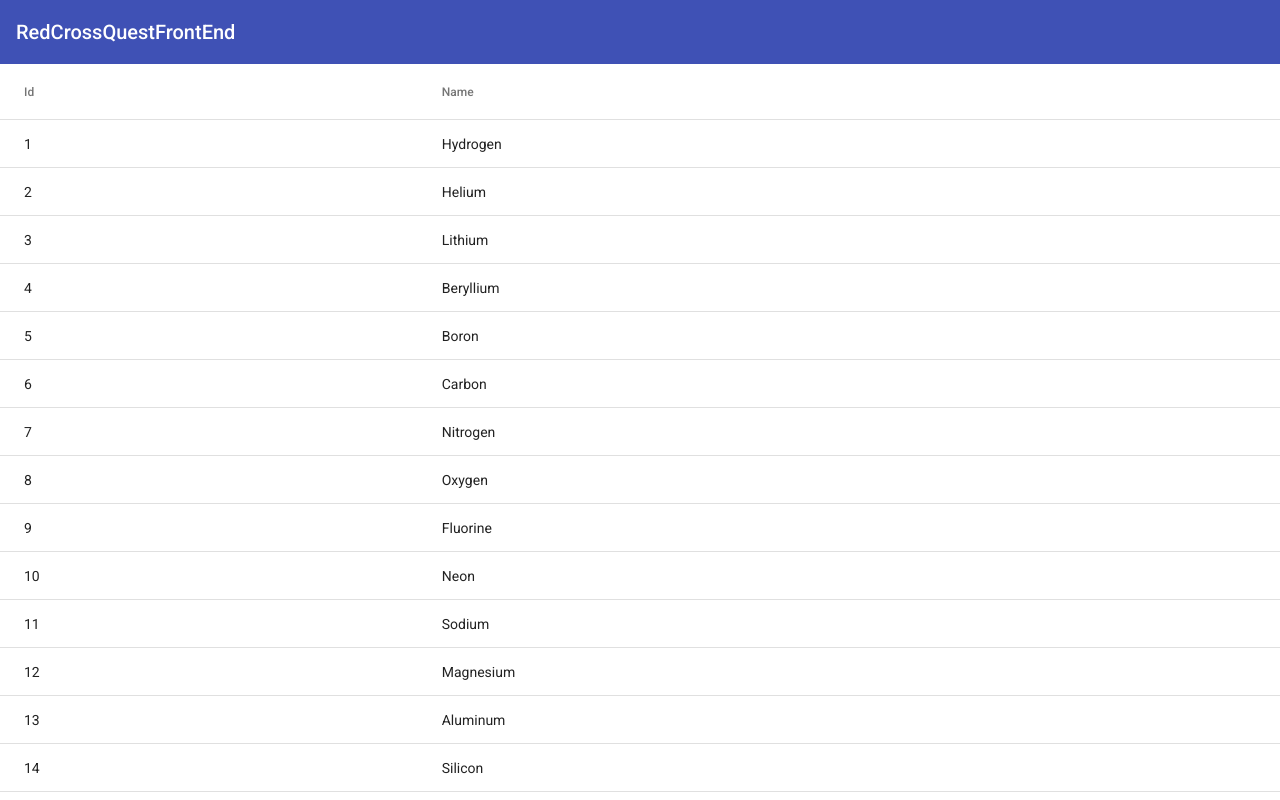
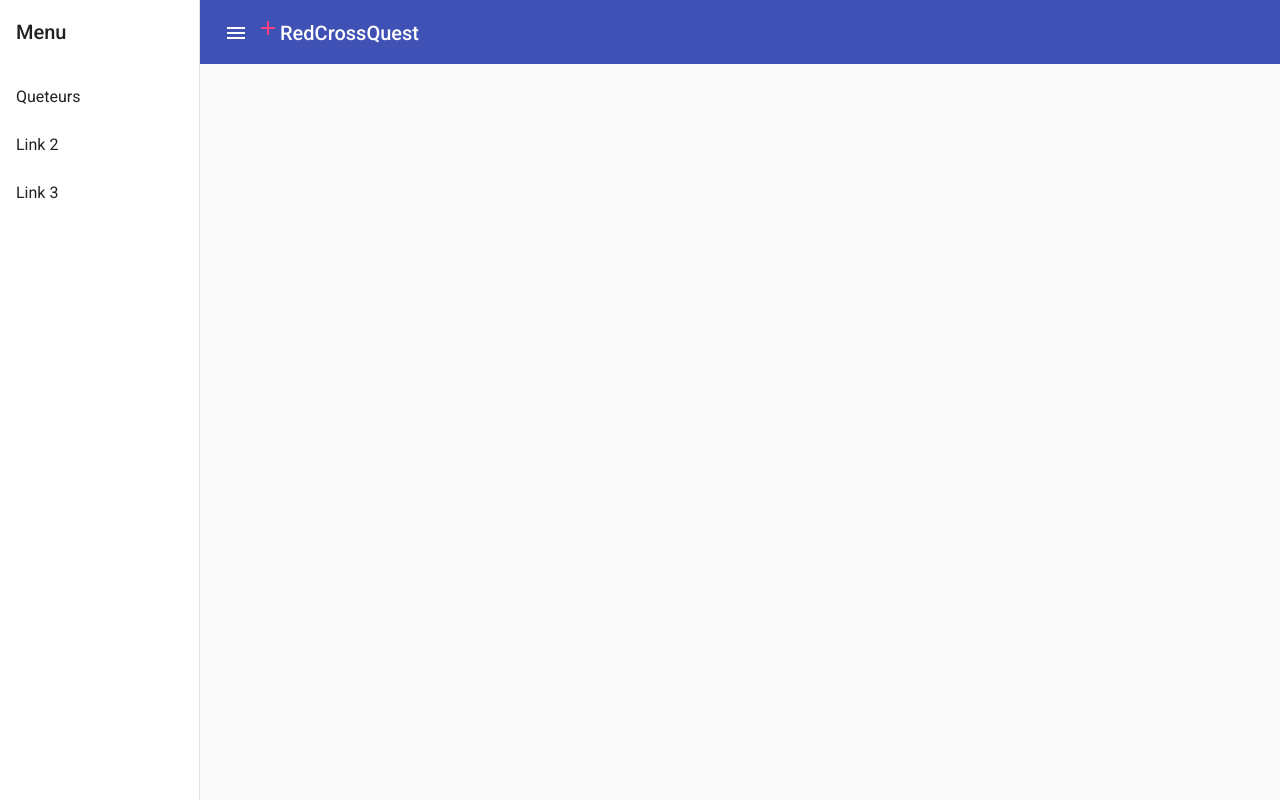
Before and after one commit to dev-mansonthomas/RedCrossQuestFrontEnd, an Angular app: page / in a window 1280 px wide. Built offline with nearby package versions, Linux system fonts and the light colour scheme.

Commit message:
Routing and font awesome

```diff
--- a/package.json
+++ b/package.json
@@ -22,6 +22,10 @@
     "@angular/platform-browser": "~8.1.0",
     "@angular/platform-browser-dynamic": "~8.1.0",
     "@angular/router": "~8.1.0",
+    "@fortawesome/angular-fontawesome": "^0.4.0",
+    "@fortawesome/fontawesome-svg-core": "^1.2.19",
+    "@fortawesome/free-regular-svg-icons": "^5.9.0",
+    "@fortawesome/free-solid-svg-icons": "^5.9.0",
     "hammerjs": "^2.0.8",
     "rxjs": "~6.4.0",
     "tslib": "^1.9.0",
--- a/src/app/app-routing.module.ts
+++ b/src/app/app-routing.module.ts
@@ -1,8 +1,11 @@
 import { NgModule } from '@angular/core';
 import { Routes, RouterModule } from '@angular/router';
+import { QueteursComponent } from './queteurs/queteurs.component';
 
 
-const routes: Routes = [];
+const routes: Routes = [
+  { path: 'queteurs', component: QueteursComponent },
+];
 
 @NgModule({
   imports: [RouterModule.forRoot(routes)],
--- a/src/app/app.module.ts
+++ b/src/app/app.module.ts
@@ -3,9 +3,6 @@ import { FlexLayoutModule } from '@angular/flex-layout';
 import { NgModule } from '@angular/core';
 import { BrowserAnimationsModule } from '@angular/platform-browser/animations';
 
-import { AppRoutingModule } from './app-routing.module';
-import { AppComponent } from './app.component';
-import { NavigationComponent } from './navigation/navigation.component';
 import { LayoutModule } from '@angular/cdk/layout';
 import { MatToolbarModule } from '@angular/material/toolbar';
 import { MatButtonModule } from '@angular/material/button';
@@ -16,6 +13,15 @@ import { QueteursComponent } from './queteurs/queteurs.component';
 import { MatTableModule } from '@angular/material/table';
 import { MatPaginatorModule } from '@angular/material/paginator';
 import { MatSortModule } from '@angular/material/sort';
+
+import { library } from '@fortawesome/fontawesome-svg-core';
+import { fas } from '@fortawesome/free-solid-svg-icons';
+import { far } from '@fortawesome/free-regular-svg-icons'
+import {FontAwesomeModule} from '@fortawesome/angular-fontawesome'
+
+import { AppRoutingModule } from './app-routing.module';
+import { AppComponent } from './app.component';
+import { NavigationComponent } from './navigation/navigation.component';
 
 @NgModule({
   declarations: [
@@ -36,9 +42,14 @@ import { MatSortModule } from '@angular/material/sort';
     MatListModule,
     MatTableModule,
     MatPaginatorModule,
-    MatSortModule
+    MatSortModule,
+    FontAwesomeModule
   ],
   providers: [],
   bootstrap: [AppComponent]
 })
-export class AppModule { }
+export class AppModule {
+  constructor() {
+    library.add(fas, far);
+  }
+}
--- a/src/app/navigation/navigation.component.html
+++ b/src/app/navigation/navigation.component.html
@@ -1,11 +1,11 @@
 <mat-sidenav-container class="sidenav-container">
   <mat-sidenav #drawer class="sidenav" fixedInViewport
       [attr.role]="(isHandset$ | async) ? 'dialog' : 'navigation'"
-      [mode]="(isHandset$ | async) ? 'over' : 'side'"
+      [mode]="'side'"
       [opened]="(isHandset$ | async) === false">
     <mat-toolbar>Menu</mat-toolbar>
     <mat-nav-list>
-      <a mat-list-item href="#">Link 1</a>
+      <a mat-list-item routerLink="queteurs">Queteurs</a>
       <a mat-list-item href="#">Link 2</a>
       <a mat-list-item href="#">Link 3</a>
     </mat-nav-list>
@@ -17,15 +17,13 @@
         aria-label="Toggle sidenav"
         mat-icon-button
         (click)="drawer.toggle()"
-        *ngIf="isHandset$ | async">
+        >
         <mat-icon aria-label="Side nav toggle icon">menu</mat-icon>
       </button>
-      <span>RedCrossQuestFrontEnd</span>
+      <span routerLink="/"><mat-icon color="accent">add</mat-icon>RedCrossQuest</span>
     </mat-toolbar>
 
     <router-outlet></router-outlet>
 
-    <app-queteurs></app-queteurs>
-
   </mat-sidenav-content>
 </mat-sidenav-container>
--- a/src/app/navigation/navigation.component.ts
+++ b/src/app/navigation/navigation.component.ts
@@ -10,6 +10,8 @@ import { map, share } from 'rxjs/operators';
 })
 export class NavigationComponent {
 
+  myLink='queteurs';
+
   isHandset$: Observable<boolean> = this.breakpointObserver.observe(Breakpoints.Handset)
     .pipe(
       map(result => result.matches),
--- a/src/app/queteurs/queteurs.component.html
+++ b/src/app/queteurs/queteurs.component.html
@@ -1,4 +1,9 @@
 <div class="mat-elevation-z8">
+  <fa-icon icon="birthday-cake"></fa-icon>
+
+  <fa-icon [icon]="['fas', 'comment']" size="6x"></fa-icon>
+      <fa-icon [icon]="['far', 'comment']" size="lg"></fa-icon>
+
   <table mat-table class="full-width-table" matSort aria-label="Elements">
     <!-- Id Column -->
     <ng-container matColumnDef="id">
```
Also changed, not shown: 1 other file (tests, documents, lock files or other folders).
